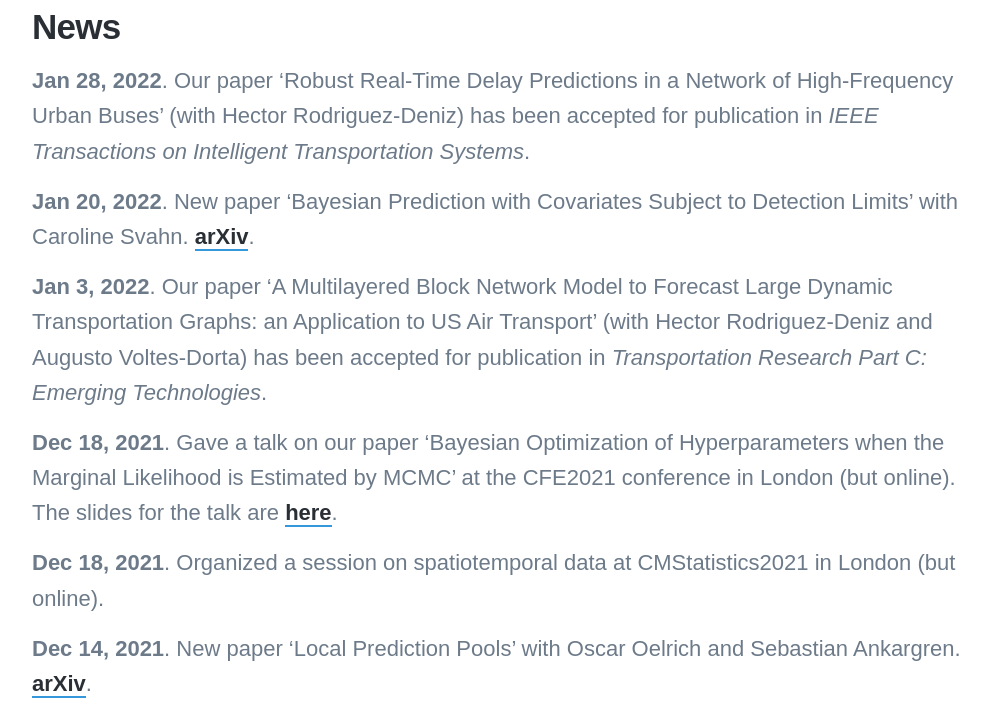
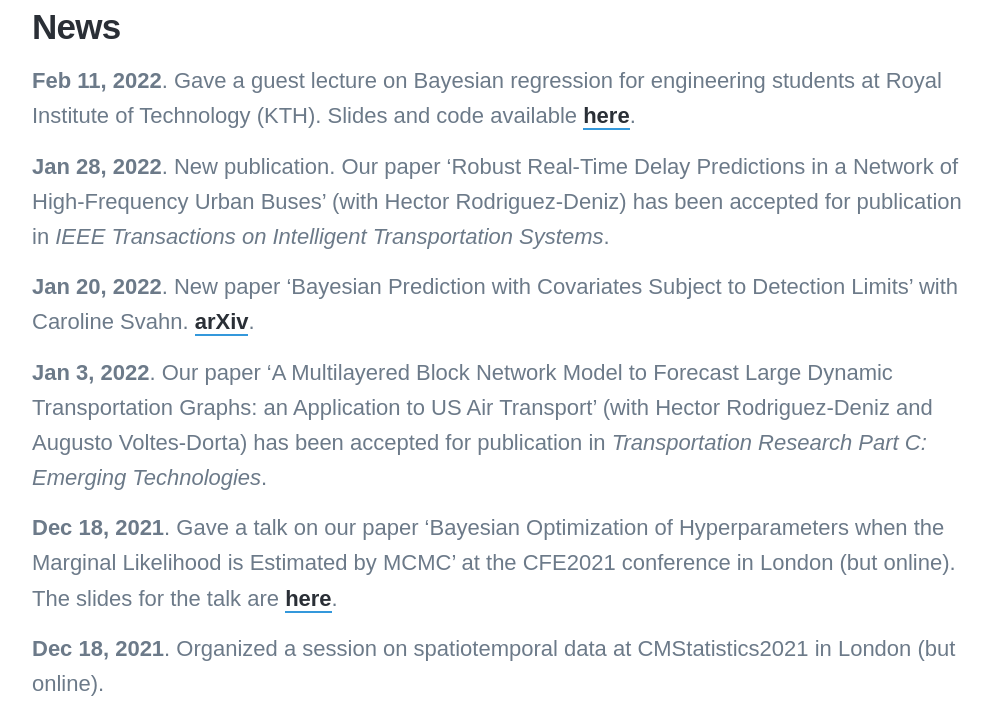
Before and after one commit to mattiasvillani/mattiasvillani.github.io, a Jekyll site: the page built from _pages/news.md, in a window 1280 px wide and 900 px high, scrolled down 404 px, cut to the strip 192-900 px from the top of the window. Shown: the whole strip, without its empty margins (138-1130 px from the left). Built offline with Jekyll 4.4.1, drawn with Linux system fonts in a browser that asks for light colours; nearby versions of some CDN libraries; some web fonts are replaced.

```diff
--- a/_pages/news.md
+++ b/_pages/news.md
@@ -7,7 +7,9 @@
 
 ## News
 
-**Jan 28, 2022**. Our paper 'Robust Real-Time Delay Predictions in a Network of High-Frequency Urban Buses' (with Hector Rodriguez-Deniz) has been accepted for publication in *IEEE Transactions on Intelligent Transportation Systems*.
+**Feb 11, 2022**. Gave a guest lecture on Bayesian regression for engineering students at Royal Institute of Technology (KTH). Slides and code available [here](https://github.com/mattiasvillani/Talks/tree/master/BayesLinRegKTH2022).
+
+**Jan 28, 2022**. New publication. Our paper 'Robust Real-Time Delay Predictions in a Network of High-Frequency Urban Buses' (with Hector Rodriguez-Deniz) has been accepted for publication in *IEEE Transactions on Intelligent Transportation Systems*.
 
 **Jan 20, 2022**. New paper ‘Bayesian Prediction with Covariates Subject to Detection Limits’ with Caroline Svahn. [arXiv](https://arxiv.org/abs/2201.07874).
 
```
Also changed, not shown: _pages/research.md (+1 -0 lines).
